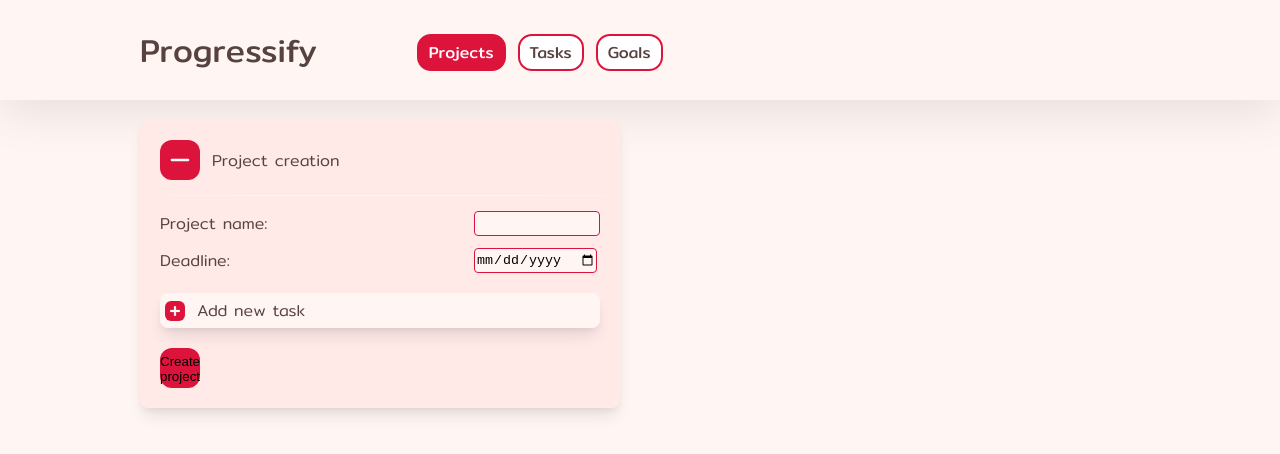
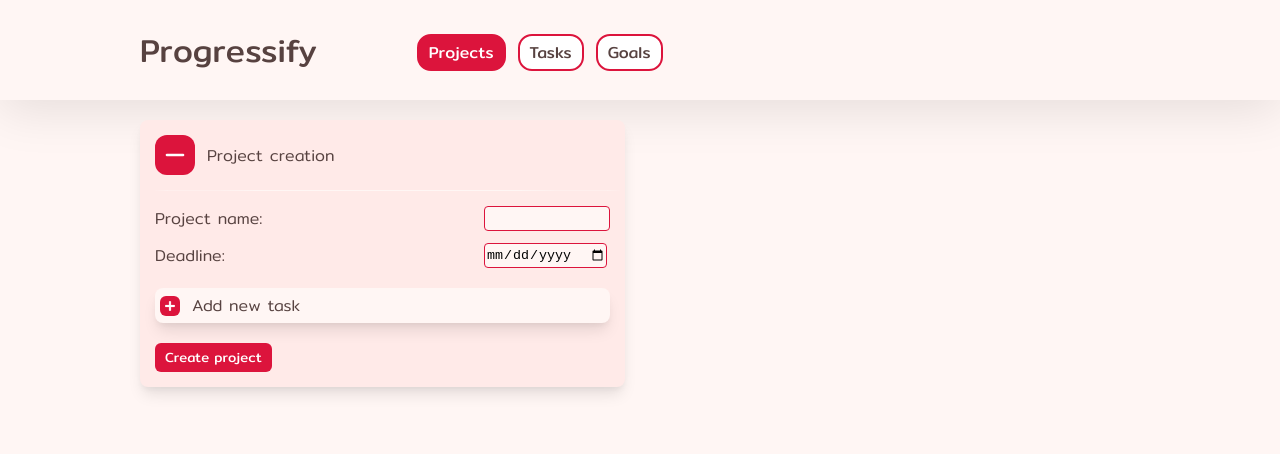
Before and after one commit to MarcelUrbanczyk/Progressify, a React (Create React App) app: page /#/projects in a window 1280 px wide. Shown: the top 454 px of the page. Built offline with nearby package versions, Linux system fonts and the light colour scheme.

Commit message:
less code

```diff
--- a/src/features/Projects/ProjectList/addNewProject/styled.ts
+++ b/src/features/Projects/ProjectList/addNewProject/styled.ts
@@ -1,9 +1,13 @@
 import styled from "styled-components";
-import { ButtonStyles } from "../../../../common/styles/button";
+import {
+  ButtonStyle,
+  SquareButtonStyle,
+} from "../../../../common/styles/button";
 import { BoxStyles, AlternativeBoxStyles } from "../../../../common/styles/box";
 
 export const Container = styled.div`
   ${BoxStyles}
+  padding: 5px;
 `;
 
 export const Wrapper = styled.span`
@@ -35,17 +39,7 @@
 `;
 
 export const ProjectButton = styled.button`
-  background-color: ${({ theme }) => theme.colors.dominant};
-  border-radius: 12px;
-  border: none;
-  cursor: pointer;
-  height: 40px;
-  padding: 2px 0 0;
-  transition: 0.3s;
-  width: 40px;
-  &:hover {
-    transform: scale(1.05);
-  }
+  ${SquareButtonStyle}
 `;
 
 export const TaskButton = styled(ProjectButton)`
@@ -55,11 +49,11 @@
 `;
 
 export const TaskSubmitButton = styled(ProjectButton)`
-  ${ButtonStyles}
+  ${ButtonStyle}
 `;
 
 export const ProjectSubmitButton = styled(TaskSubmitButton)`
-  ${ButtonStyles}
+  ${ButtonStyle}
   margin: 10px;
 `;
 
--- a/src/features/Projects/ProjectList/styled.ts
+++ b/src/features/Projects/ProjectList/styled.ts
@@ -1,5 +1,6 @@
 import { keyframes, styled, css } from "styled-components";
 import { BoxStyles } from "../../../common/styles/box";
+import { SquareButtonStyle } from "../../../common/styles/button";
 
 const slideAnimation = keyframes`
   0% {
@@ -19,17 +20,8 @@
   }
 `;
 
-export const IconWrapper = styled.span`
-  align-items: center;
-  display: flex;
-  justify-content: flex-end;
-  max-height: 40px;
-  overflow: hidden;
-  transition: 0.3s;
-  &:hover {
-    cursor: pointer;
-    transform: scale(1.05);
-  }
+export const IconWrapper = styled.button`
+  ${SquareButtonStyle}
 `;
 
 export const Title = styled.h2<{ slide?: boolean }>`
@@ -83,11 +75,11 @@
   align-items: center;
   display: grid;
   gap: 20px;
-  grid-template-columns: 3fr 3fr 1fr 1fr;
+  grid-template-columns: 2fr 2fr 1fr 1fr;
 `;
 
 export const Section = styled.section`
   display: grid;
   grid-template-columns: 1fr 1fr;
-  gap: 40px;
+  gap: 30px;
 `;
```
